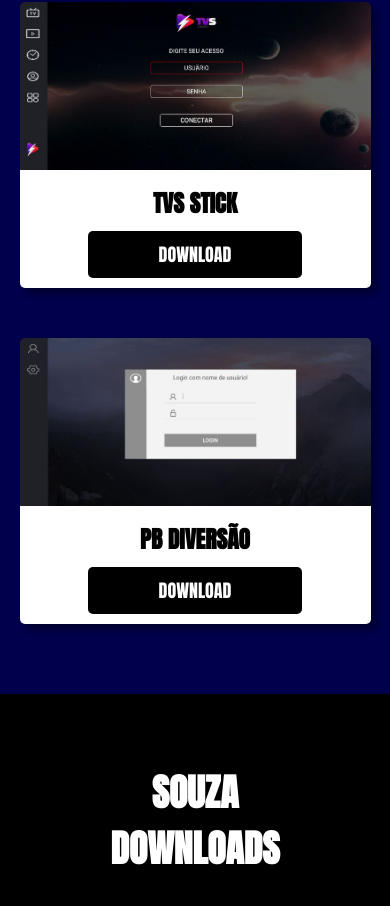
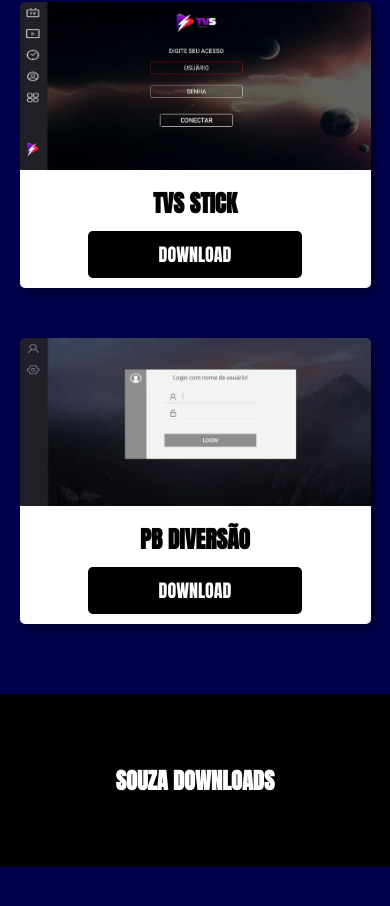
Before and after one commit to MatheusSouza57/centraldedownloads, a plain HTML site: page index.html in a window 390 px wide. Shown: the part 4226-5132 px from the top of the page. After the commit the page ends 5093 px from the top, so only its background shows below. Drawn offline with Linux system fonts and the light colour scheme.

Commit message:
Add files via upload

```diff
--- a/style.css
+++ b/style.css
@@ -94,10 +94,16 @@
     main div.box{
         width: 100%;
     }
+    footer{
+        font-size: 1.7em;
+    }
 }
 @media (max-width: 600px)
 {
     header{
         font-size: 1em;
     }
+    footer{
+        font-size: 1.2em;
+    }
 }
```
